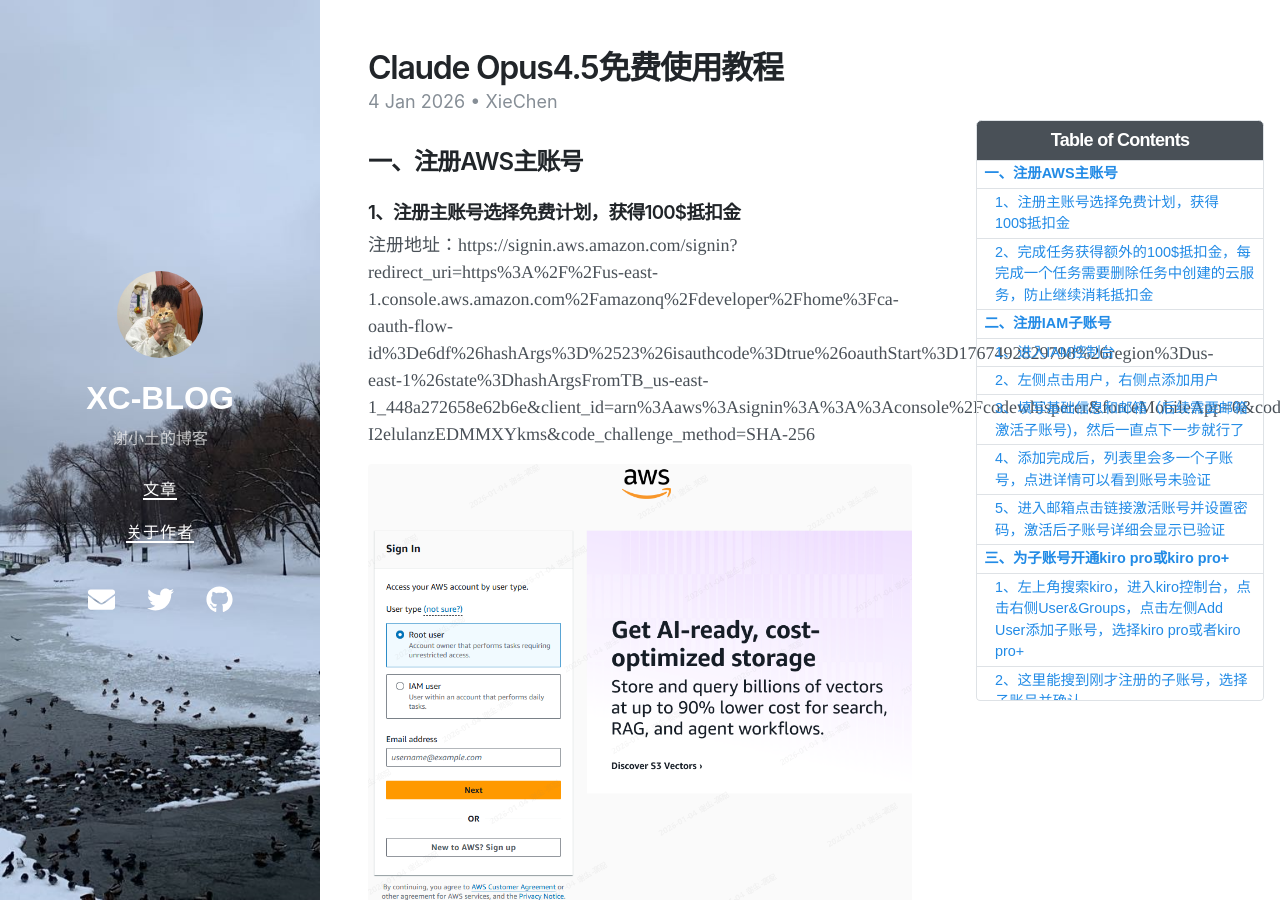
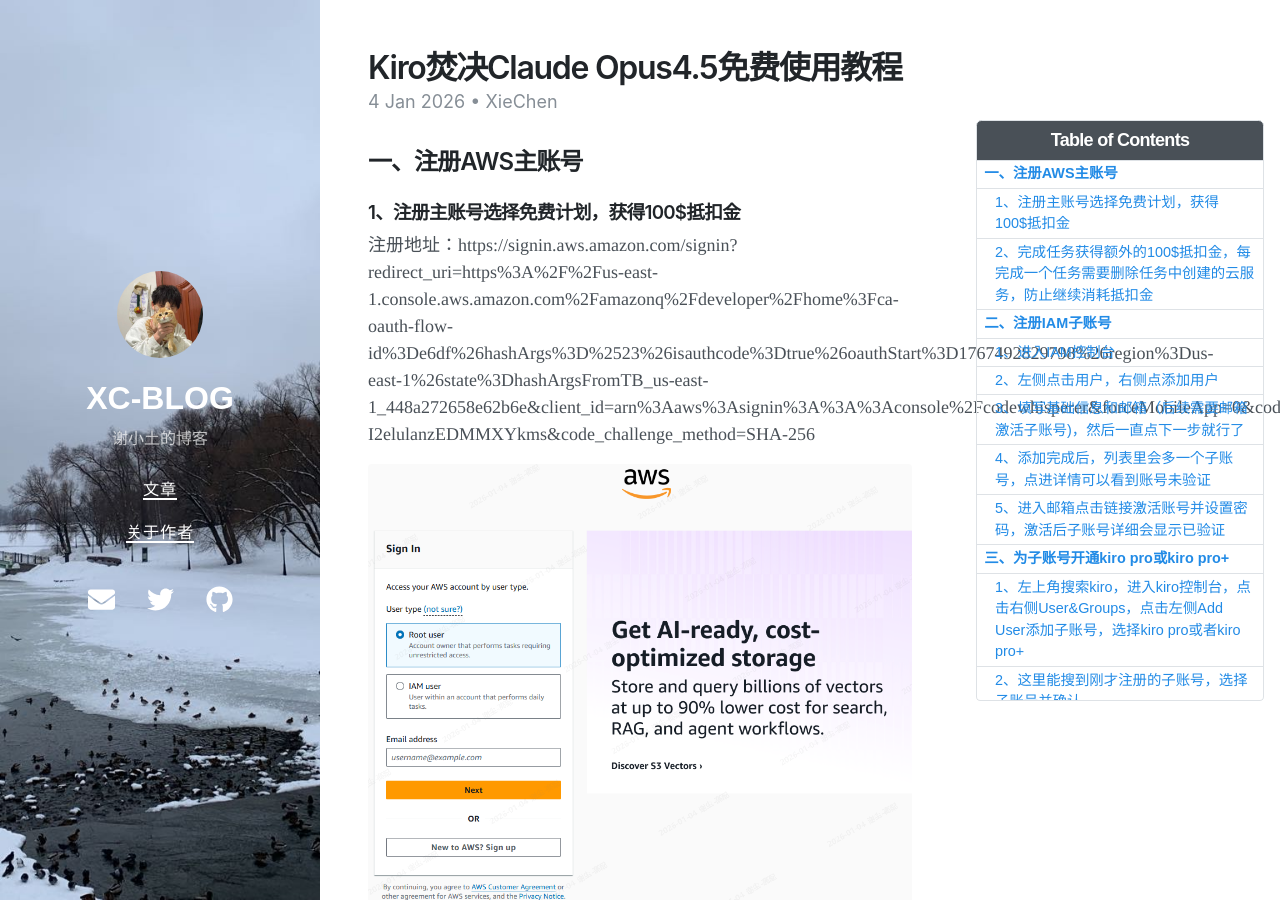
Before and after one commit to AKA-PoetCoder-XC/xc-blog, a Jekyll site: the page built from _posts/2026-01-04-Kiro焚决Claude Opus4.5免费使用教程.md, in a window 1280 px wide and 900 px high. Built offline with Jekyll 4.4.1, drawn with Linux system fonts in a browser that asks for light colours; nearby versions of some CDN libraries.

Commit message:
Update article

```diff
--- a/_posts/2026-01-04-Claude Opus4.5免费使用教程.md
+++ b/_posts/2026-01-04-Kiro焚决Claude Opus4.5免费使用教程.md
@@ -1,10 +1,10 @@
 ---
 
-title: "Claude Opus4.5免费使用教程"
+title: "Kiro焚决Claude Opus4.5免费使用教程"
 layout: post
 date: 2026-01-04
 tags: [薅羊毛]
-category: [未知]
+category: [薅羊毛]
 author: XieChen
 toc:  true
 ---
```
